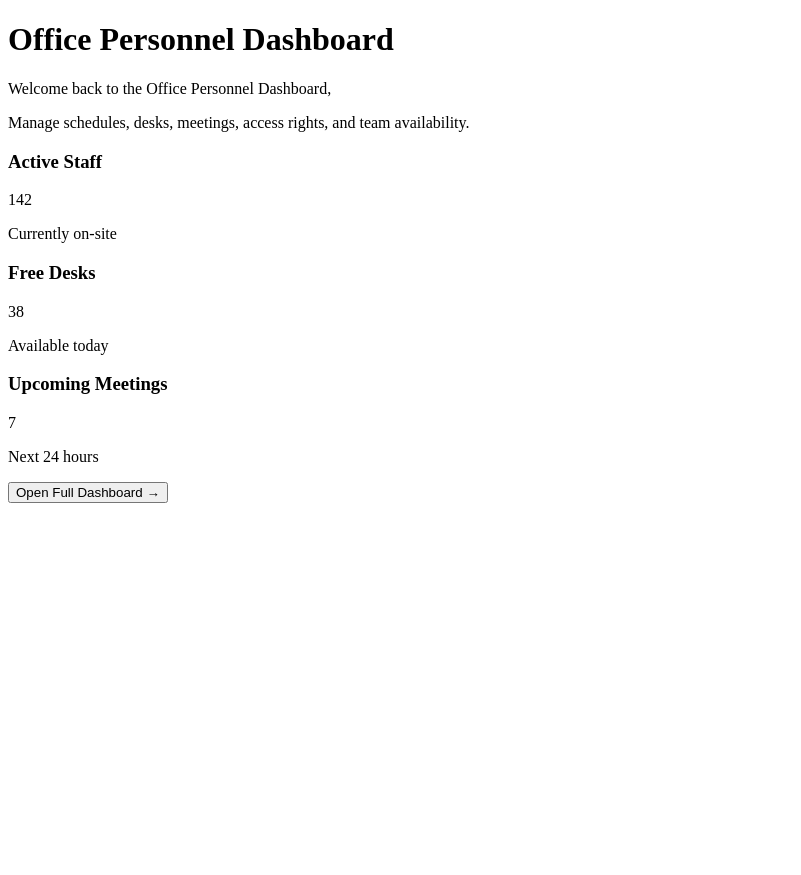
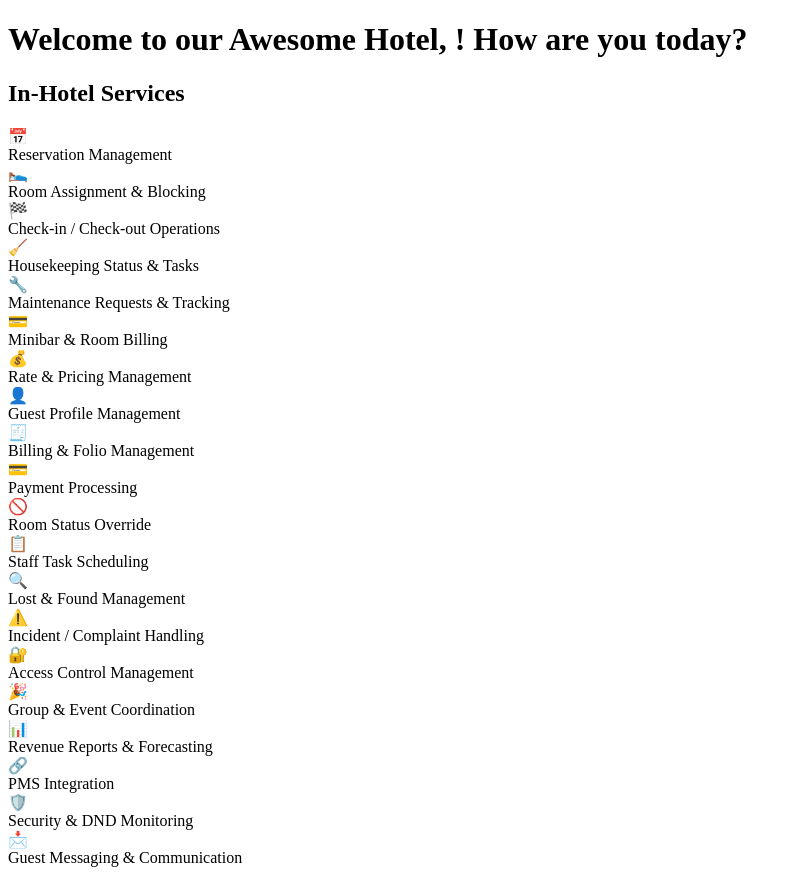
Before and after one commit to ralitsavoronevska/hotel-app, a Vue app: page /office-personnel in a window 1280 px wide. Shown: the whole page, without its empty margins (0-801 px from the left). Before the commit the page ends 800 px from the top, so only its background shows below. Built offline with nearby package versions, Linux system fonts and the light colour scheme; the HTML template or start-up script is replaced by a standard one.

Commit message:
fixed the room number issue and created and connected hotelServices.ts to the Client and Personnel vue components

```diff
--- a/src/components/VerificationForm.vue
+++ b/src/components/VerificationForm.vue
@@ -24,7 +24,7 @@ const errorMessage = ref<string | null>(null)
 interface KnownUser {
   fullNameNormalized: string
   role: 'client' | 'administrator'
-  room_number?: number
+  room_number?: number | undefined
   redirectPath: '/hotel-clients' | '/office-personnel'
 }
 
@@ -37,6 +37,7 @@ const knownUsers: KnownUser[] = [
       .replace(/\s+/g, ' ')
       .trim(),
     role: 'client' as const,
+    room_number: (user as any).room_number as number | undefined,
     redirectPath: '/hotel-clients' as const,
   })),
   ...personnelStore.users.map((user) => ({
@@ -47,7 +48,6 @@ const knownUsers: KnownUser[] = [
       .replace(/\s+/g, ' ')
       .trim(),
     role: 'administrator' as const,
-    room_number: (user as any).room_number as number | undefined,
     redirectPath: '/office-personnel' as const,
   })),
 ]
@@ -96,14 +96,13 @@ const handleSubmit = () => {
       // Redirect based on role (use redirectPath and pass the name as a query parameter to avoid params type error)
 
       console.log('Matched user:', matchedUser.room_number)
+
       router.push({
         path: matchedUser.redirectPath,
         query: {
           name: matchedUser.fullNameNormalized,
           room_number:
-            matchedUser.role.toLocaleLowerCase() === 'client'
-              ? Number(matchedUser.room_number)
-              : undefined,
+            matchedUser.role.toLocaleLowerCase() === 'client' ? matchedUser.room_number : undefined,
         },
       })
     } else {
--- /dev/null
+++ b/src/constants/hotelServices.ts
@@ -0,0 +1,62 @@
+// src/constants/hotelServices.ts
+
+export interface HotelService {
+  icon: string // emoji or icon name/class
+  title: string
+  description?: string // optional short text
+}
+
+// ────────────────────────────────────────────────
+// Services visible/usable by guests (clients)
+// ────────────────────────────────────────────────
+
+export const GUEST_SERVICES: HotelService[] = [
+  { icon: '🍽️', title: 'In-Room Dining' },
+  { icon: '🍷', title: 'Restaurant & Bar Reservations' },
+  { icon: '🧖‍♀️', title: 'Spa & Wellness' },
+  { icon: '🏊', title: 'Swimming Pool & Beach Access' },
+  { icon: '🅿️', title: 'Parking' },
+  { icon: '🚗', title: 'Transportation / Transfers' },
+  { icon: '⏰', title: 'Wake-up Call' },
+  { icon: '🧹', title: 'Housekeeping / Turndown Service' },
+  { icon: '🧺', title: 'Laundry & Dry Cleaning' },
+  { icon: '🎩', title: 'Concierge Services' },
+  { icon: '🛏️', title: 'Room Extras' },
+  { icon: '🕒', title: 'Late Check-out / Early Check-in' },
+  { icon: '🍫', title: 'Minibar' },
+  { icon: '🧳', title: 'Luggage Storage / Porter' },
+  { icon: '💻', title: 'Business Center' },
+  { icon: '🧸', title: 'Kids Club / Babysitting' },
+  { icon: '🐶', title: 'Pet Services' },
+  { icon: '📶', title: 'Wi-Fi & Smart Room Controls' },
+  { icon: '✅', title: 'Express Check-out' },
+  { icon: '⭐', title: 'Loyalty Program / Points' },
+  { icon: '🔑', title: 'Digital Key / Mobile Check-in' },
+]
+
+// ────────────────────────────────────────────────
+// Services visible/usable by hotel staff / administrators
+// ────────────────────────────────────────────────
+
+export const STAFF_SERVICES: HotelService[] = [
+  { icon: '📅', title: 'Reservation Management' },
+  { icon: '🛌', title: 'Room Assignment & Blocking' },
+  { icon: '🏁', title: 'Check-in / Check-out Operations' },
+  { icon: '🧹', title: 'Housekeeping Status & Tasks' },
+  { icon: '🔧', title: 'Maintenance Requests & Tracking' },
+  { icon: '💳', title: 'Minibar & Room Billing' },
+  { icon: '💰', title: 'Rate & Pricing Management' },
+  { icon: '👤', title: 'Guest Profile Management' },
+  { icon: '🧾', title: 'Billing & Folio Management' },
+  { icon: '💳', title: 'Payment Processing' },
+  { icon: '🚫', title: 'Room Status Override' },
+  { icon: '📋', title: 'Staff Task Scheduling' },
+  { icon: '🔍', title: 'Lost & Found Management' },
+  { icon: '⚠️', title: 'Incident / Complaint Handling' },
+  { icon: '🔐', title: 'Access Control Management' },
+  { icon: '🎉', title: 'Group & Event Coordination' },
+  { icon: '📊', title: 'Revenue Reports & Forecasting' },
+  { icon: '🔗', title: 'PMS Integration' },
+  { icon: '🛡️', title: 'Security & DND Monitoring' },
+  { icon: '📩', title: 'Guest Messaging & Communication' },
+]
--- a/src/views/ClientView.vue
+++ b/src/views/ClientView.vue
@@ -1,6 +1,9 @@
 <script setup lang="ts">
 import { ref, computed } from 'vue'
 import RoomImagesCarousel from '@/components/RoomImagesCarousel.vue'
+import { GUEST_SERVICES } from '@/constants/hotelServices'
+
+const services = ref(GUEST_SERVICES)
 
 import { useRoute } from 'vue-router'
 
@@ -11,16 +14,6 @@ const nameDecoded = computed(() => {
 })
 const room_number = computed(() => route.query.room_number as number | undefined)
 
-const services = ref([
-  { icon: '🍽️', label: 'Restaurant & Bar' },
-  { icon: '✨', label: 'Spa & Bar' },
-  { icon: '🛎️', label: 'In Room Dining' },
-  { icon: '🚗', label: 'Transportation' },
-  { icon: '⏰', label: 'Wake-up Call' },
-  { icon: '🔔', label: 'Guest Service' },
-  { icon: '✂️', label: 'In-Room Salon' }, // was missing in your list but visible in screenshot
-])
-
 const capitalize = (s: string) => {
   return s ? s.charAt(0).toUpperCase() + s.slice(1) : ''
 }
@@ -29,7 +22,7 @@ const name = computed(() => capitalize(nameDecoded.value))
 </script>
 
 <template>
-  <div class="page-wrapper px-0! bg-gray-100 font-sans">
+  <div class="page-wrapper p-5! bg-gray-100 font-sans">
     <RoomImagesCarousel />
 
     <!-- Main content -->
@@ -44,11 +37,11 @@ const name = computed(() => capitalize(nameDecoded.value))
       <div class="grid grid-cols-3 gap-2">
         <div
           v-for="service in services"
-          :key="service.label"
+          :key="service.title"
           class="flex flex-col items-center text-center gap-2 py-3 px-2 rounded-2xl bg-white hover:bg-indigo-600/15 active:bg-indigo-600/35 transition-colors"
         >
           <div class="text-3xl">{{ service.icon }}</div>
-          <span class="text-sm text-gray-700 font-medium leading-tight">{{ service.label }}</span>
+          <span class="text-sm text-gray-700 font-medium leading-tight">{{ service.title }}</span>
         </div>
       </div>
 
--- a/src/views/PersonnelView.vue
+++ b/src/views/PersonnelView.vue
@@ -1,6 +1,9 @@
 <script setup lang="ts">
 import { useRoute } from 'vue-router'
-import { computed } from 'vue'
+import { ref, computed } from 'vue'
+import { STAFF_SERVICES } from '@/constants/hotelServices'
+
+const services = ref(STAFF_SERVICES)
 
 const route = useRoute()
 
@@ -10,51 +13,24 @@ const nameDecoded = computed(() => {
 </script>
 
 <template>
-  <div
-    class="min-h-screen bg-linear-to-br from-rose-950 to-purple-950 text-white flex items-center justify-center p-6"
-  >
-    <div class="max-w-4xl text-center">
-      <h1 class="text-5xl md:text-7xl font-black tracking-tight mb-8">
-        Office Personnel Dashboard
+  <div class="page-wrapper p-5! bg-gray-100 font-sans">
+    <!-- Main content -->
+    <div class="bg-gray-100 mt-10">
+      <h1 class="text-3xl font-bold text-gray-900 mb-5">
+        Welcome to our Awesome Hotel, {{ nameDecoded }}! How are you today?
       </h1>
+      <h2 class="text-xl font-semibold py-5 text-gray-800">In-Hotel Services</h2>
 
-      <p>Welcome back to the Office Personnel Dashboard, {{ nameDecoded }}</p>
-
-      <p class="text-xl md:text-2xl opacity-90 mb-12">
-        Manage schedules, desks, meetings, access rights, and team availability.
-      </p>
-
-      <div class="grid grid-cols-1 md:grid-cols-3 gap-8">
+      <div class="grid grid-cols-3 gap-2">
         <div
-          class="bg-gray-900/50 backdrop-blur-md p-8 rounded-2xl border border-white/10 hover:border-rose-500/50 transition-all"
+          v-for="service in services"
+          :key="service.title"
+          class="flex flex-col items-center text-center gap-2 py-3 px-2 rounded-2xl bg-white hover:bg-indigo-600/15 active:bg-indigo-600/35 transition-colors"
         >
-          <h3 class="text-2xl font-bold mb-4">Active Staff</h3>
-          <p class="text-4xl font-black">142</p>
-          <p class="text-sm opacity-70">Currently on-site</p>
-        </div>
-
-        <div
-          class="bg-gray-900/50 backdrop-blur-md p-8 rounded-2xl border border-white/10 hover:border-rose-500/50 transition-all"
-        >
-          <h3 class="text-2xl font-bold mb-4">Free Desks</h3>
-          <p class="text-4xl font-black">38</p>
-          <p class="text-sm opacity-70">Available today</p>
-        </div>
-
-        <div
-          class="bg-gray-900/50 backdrop-blur-md p-8 rounded-2xl border border-white/10 hover:border-rose-500/50 transition-all"
-        >
-          <h3 class="text-2xl font-bold mb-4">Upcoming Meetings</h3>
-          <p class="text-4xl font-black">7</p>
-          <p class="text-sm opacity-70">Next 24 hours</p>
+          <div class="text-3xl">{{ service.icon }}</div>
+          <span class="text-sm text-gray-700 font-medium leading-tight">{{ service.title }}</span>
         </div>
       </div>
-
-      <button
-        class="mt-12 px-10 py-5 bg-rose-600 hover:bg-rose-700 rounded-xl text-xl font-semibold transition shadow-lg"
-      >
-        Open Full Dashboard →
-      </button>
     </div>
   </div>
 </template>
```
